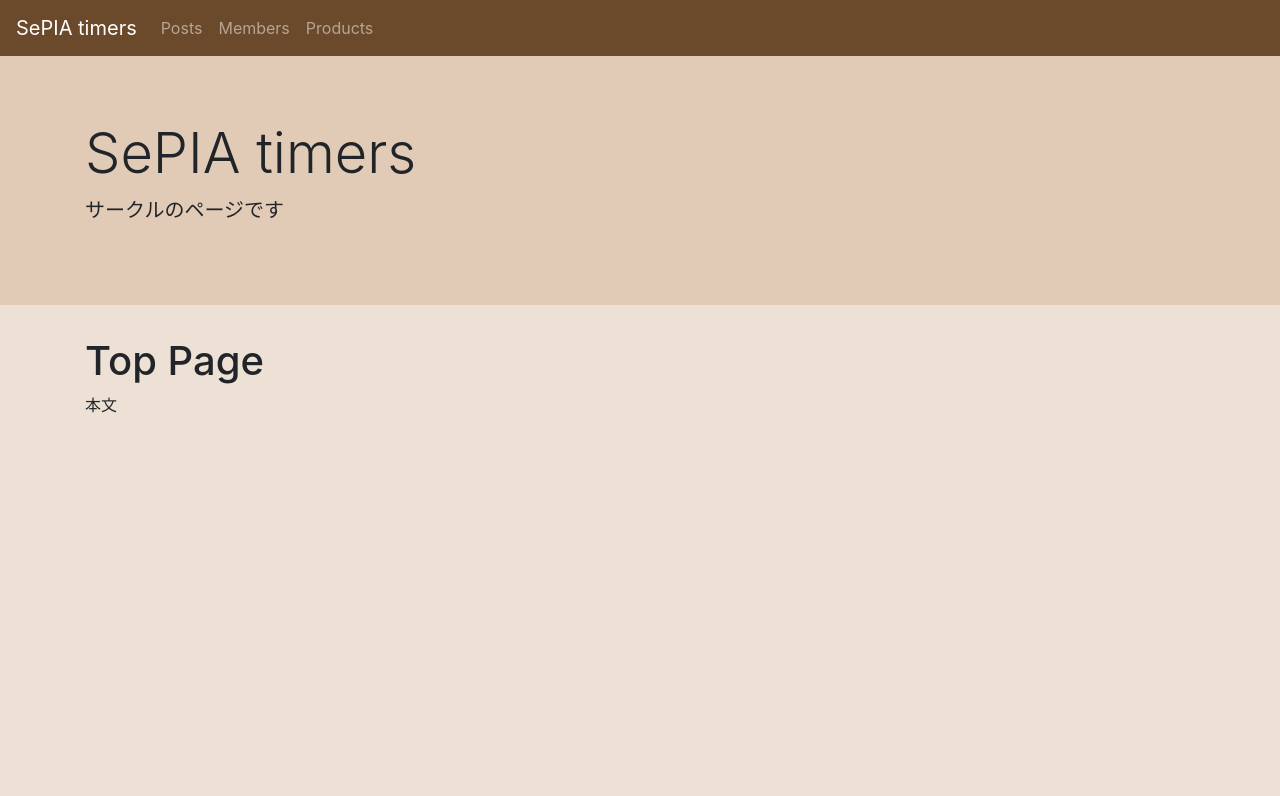
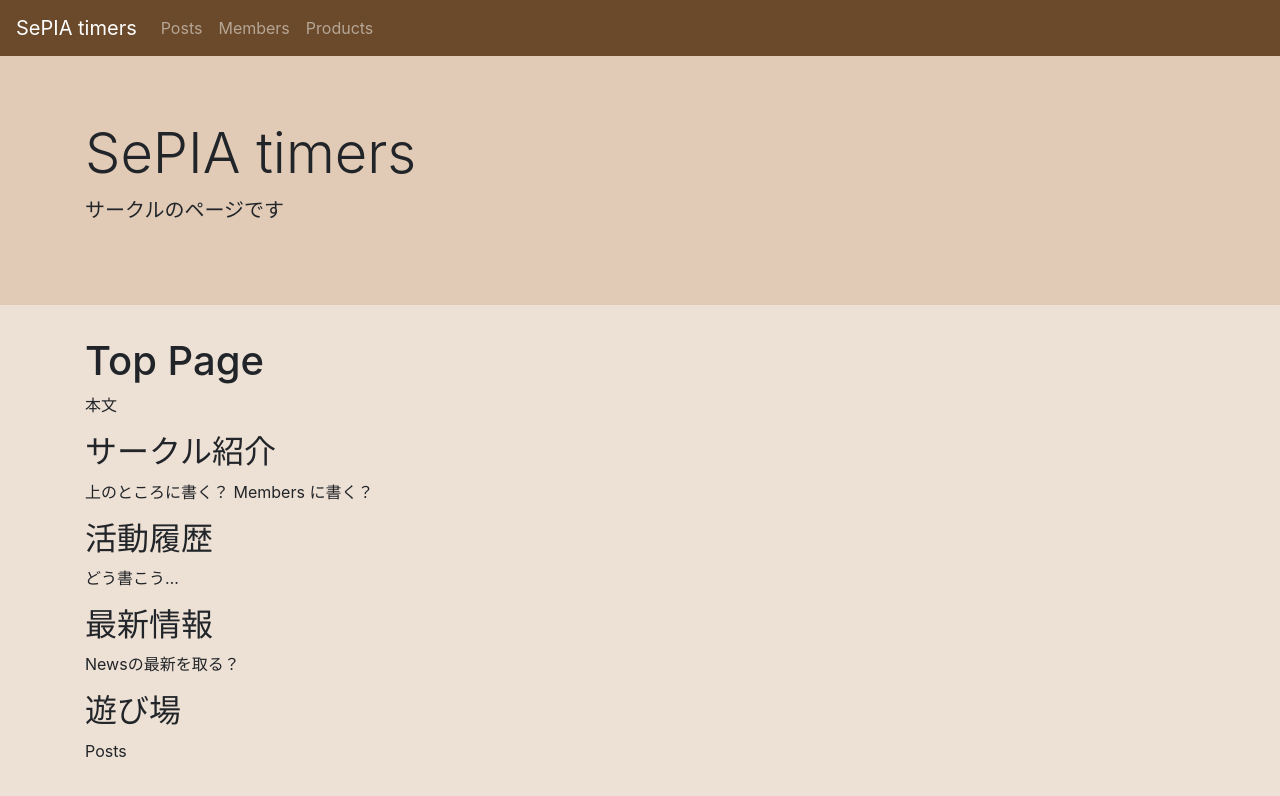
Before and after one commit to SePIAtimers/SePIAtimers.github.io, a Jekyll site: the page built from index.markdown, in a window 1280 px wide. Shown: the top 796 px of the page. Built offline with Jekyll 4.4.1, drawn with Linux system fonts in a browser that asks for light colours; our own code applies the rules of GitHub Pages for plain Markdown files.

Commit message:
Add column for index.markdown

```diff
--- a/index.markdown
+++ b/index.markdown
@@ -7,3 +7,16 @@ layout: default
 
 # Top Page
 本文
+
+## サークル紹介
+上のところに書く？
+Members に書く？
+
+## 活動履歴
+どう書こう...
+
+## 最新情報
+Newsの最新を取る？
+
+## 遊び場
+Posts
```
